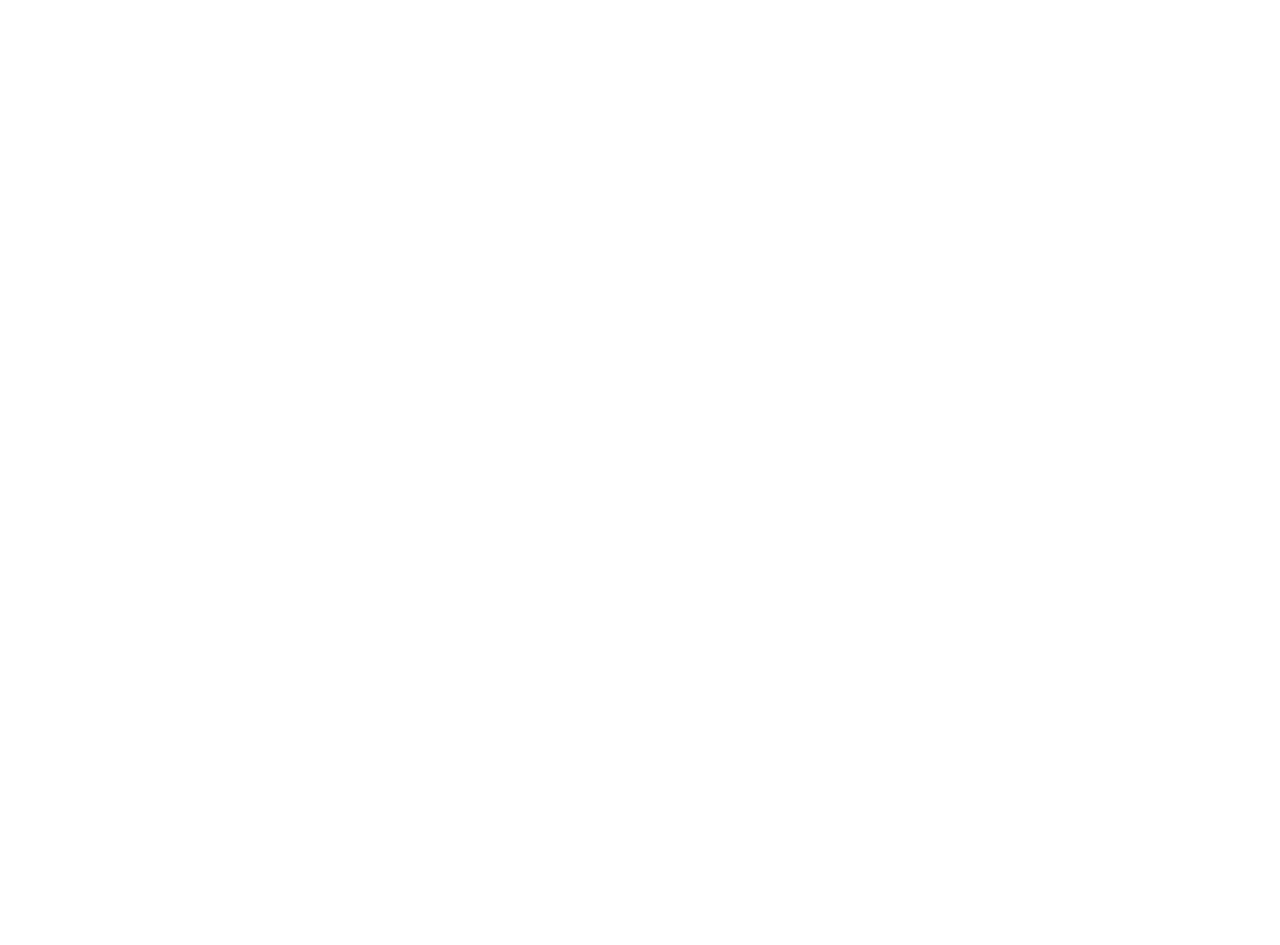
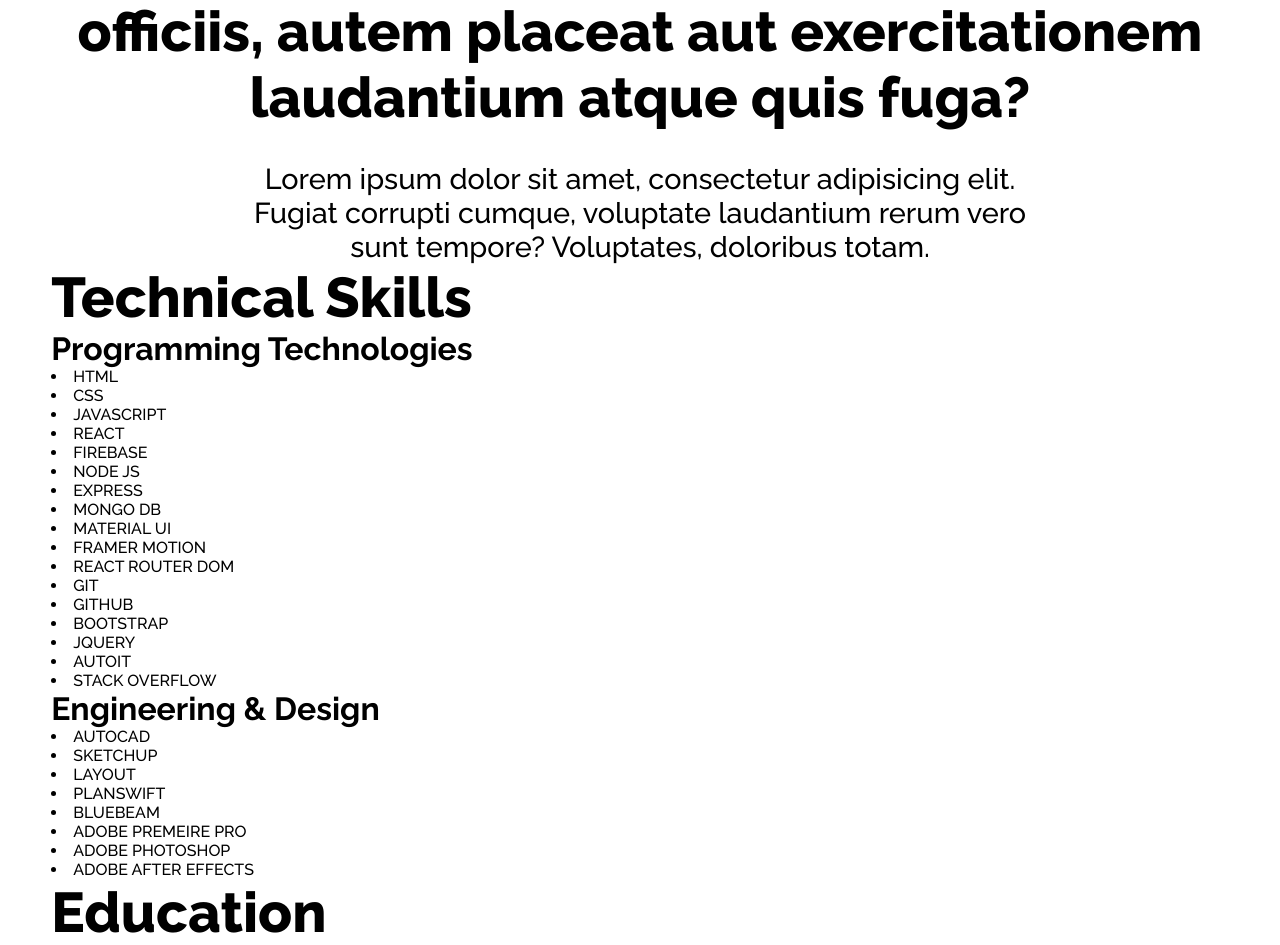
Before and after one commit to Ken-Yokohama/My-Portfolio, a React (Create React App) app: page /about in a window 1280 px wide. Shown: the part 302-1247 px from the top of the page. Before the commit the page ends 800 px from the top, so only its background shows below. Built offline with nearby package versions, Linux system fonts and the light colour scheme.

Commit message:
Added Content for About Me Section

```diff
--- a/src/pages/About.jsx
+++ b/src/pages/About.jsx
@@ -1,3 +1,4 @@
+import { Box } from "@mui/material";
 import React, { useState } from "react";
 
 function About(props) {
@@ -10,14 +11,76 @@
                 alignItems: "center",
             }}
         >
-            <div style={{ maxWidth: "1600px" }}>
-                <h1>About</h1>
-                <h2>
-                    Lorem ipsum dolor sit amet consectetur adipisicing elit.
-                    Animi obcaecati nemo officiis, autem placeat aut
-                    exercitationem laudantium atque quis fuga?
-                </h2>
-            </div>
+            <Box
+                sx={{
+                    maxWidth: "1600px",
+                    paddingTop: "2rem",
+                }}
+            >
+                <div
+                    style={{
+                        display: "flex",
+                        flexDirection: "column",
+                        alignItems: "center",
+                        gap: "2rem",
+                    }}
+                >
+                    <h5>About Me</h5>
+                    <h1 style={{ textAlign: "center" }}>
+                        Lorem ipsum dolor sit amet consectetur adipisicing elit.
+                        Animi obcaecati nemo officiis, autem placeat aut
+                        exercitationem laudantium atque quis fuga?
+                    </h1>
+                    <h6
+                        style={{
+                            textAlign: "center",
+                            fontWeight: "100",
+                            maxWidth: "800px",
+                        }}
+                    >
+                        Lorem ipsum dolor sit amet, consectetur adipisicing
+                        elit. Fugiat corrupti cumque, voluptate laudantium rerum
+                        vero sunt tempore? Voluptates, doloribus totam.
+                    </h6>
+                </div>
+                <div>
+                    <h1>Technical Skills</h1>
+                    {/*  */}
+                    <h2>Programming Technologies</h2>
+                    {/*  */}
+                    <li>HTML</li>
+                    <li>CSS</li>
+                    <li>JAVASCRIPT</li>
+                    <li>REACT</li>
+                    <li>FIREBASE</li>
+                    <li>NODE JS</li>
+                    <li>EXPRESS</li>
+                    <li>MONGO DB</li>
+                    <li>MATERIAL UI</li>
+                    <li>FRAMER MOTION</li>
+                    <li>REACT ROUTER DOM</li>
+                    <li>GIT</li>
+                    <li>GITHUB</li>
+                    <li>BOOTSTRAP</li>
+                    <li>JQUERY</li>
+                    <li>AUTOIT</li>
+                    <li>STACK OVERFLOW</li>
+                    {/*  */}
+                    <h2>Engineering & Design</h2>
+                    {/*  */}
+                    <li>AUTOCAD</li>
+                    <li>SKETCHUP</li>
+                    <li>LAYOUT</li>
+                    <li>PLANSWIFT</li>
+                    <li>BLUEBEAM</li>
+                    <li>ADOBE PREMEIRE PRO</li>
+                    <li>ADOBE PHOTOSHOP</li>
+                    <li>ADOBE AFTER EFFECTS</li>
+                </div>
+                <div>
+                    <h1>Education</h1>
+                </div>
+            </Box>
         </div>
     );
 }
```
